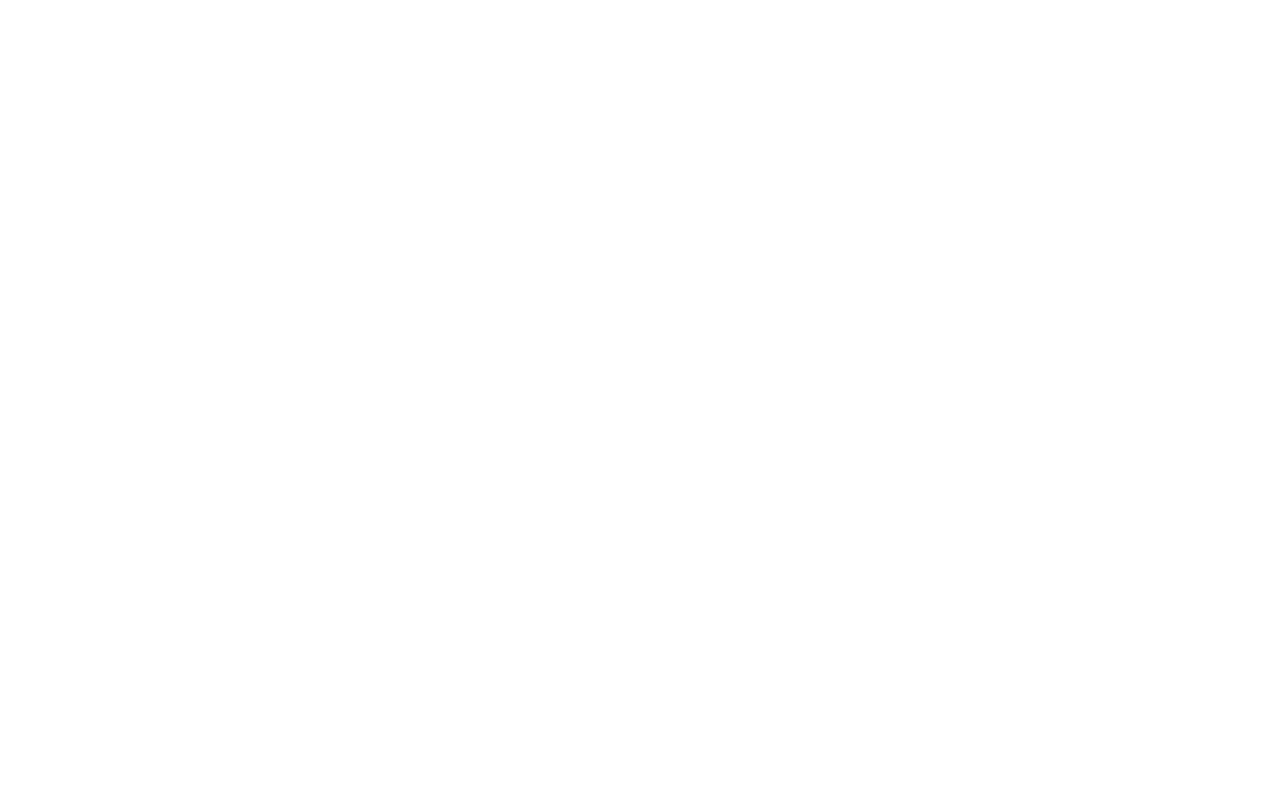
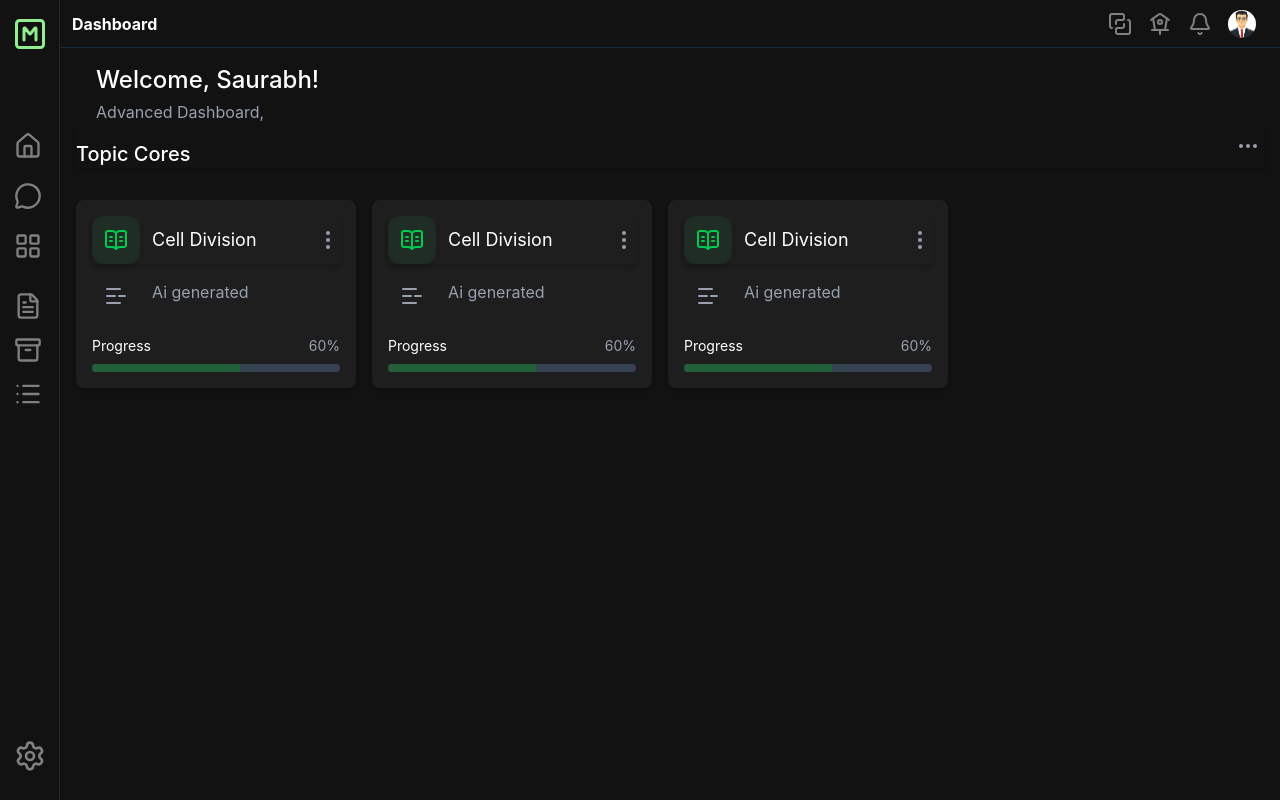
Before and after one commit to Dev-Saurabh-K/memora, a React (Vite) app: page /home in a window 1280 px wide. Before the commit this address had no page. Built offline with nearby package versions, Linux system fonts and the light colour scheme.

Commit message:
Add Home page and related components; update routing and sidebar links

```diff
--- a/src/App.jsx
+++ b/src/App.jsx
@@ -3,6 +3,7 @@
 import Dashboard from "./dashboard";
 import Page2 from './Pages/Page2/page2'
 import Chat from './Pages/chat/chatLayout'
+import Home from './Pages/homePage/home'
 function App() {
 
   return (
@@ -10,6 +11,7 @@
     <Route path="/" element={<Dashboard />} />
     <Route path="/page2" element={<Page2 />} />
     <Route path="/chat" element={<Chat />} />
+    <Route path="/home" element={<Home />} />
     </Routes>
   )
 }
--- a/src/Pages/Page2/SideBarButtons.jsx
+++ b/src/Pages/Page2/SideBarButtons.jsx
@@ -14,7 +14,12 @@
 
 
                 <div className='lg:mt-20 mt-15 mb-8 flex flex-col px-2 gap-4'>
-                    <button className='cursor-pointer hover:scale-120 transition duration-300'><Home size={23} color="gray" className='lg:w-8 lg:h-7' /> </button>
+
+                    <Link to="/home">
+                    <button className='cursor-pointer hover:scale-120 transition duration-300'>
+                        <Home size={23} color="gray" className='lg:w-8 lg:h-7' />
+                    </button>
+                    </Link>
 
                     <Link to="/chat">
                     <button className='cursor-pointer hover:scale-120 transition duration-300'><MessageCircle size={23} color="gray" className='lg:w-8 lg:h-7' />
--- a/src/Pages/chat/chatLayout.jsx
+++ b/src/Pages/chat/chatLayout.jsx
@@ -1,4 +1,4 @@
-import React, { useState } from 'react';
+import  { useState } from 'react';
 import Sidebar from "../../pages/page2/Sidebar";
 import Navbar from "../../pages/page2/Navbar";
 import Logo from "../../logo";
--- /dev/null
+++ b/src/Pages/homePage/Card.jsx
@@ -0,0 +1,51 @@
+import {BookOpenText,EllipsisVertical,ListMinus} from 'lucide-react';
+import Progress from './Progress';
+import Button from '@mui/material/Button';
+import LearningBtn from './LearningBtn';
+
+
+
+export default function Card({ title, subtitle, progress }) {
+    return (
+        <div className='bg-[#1e1e1e] hover:border hover:border-green-600 group hover:bg-[#1f2d25] rounded-lg p-4 text-white w-70 h-auto mt-4 shadow-md '>
+
+            <div>
+                <div className='flex items-center gap-3 h-auto shadow-md'>
+                <button className='bg-[#1f2d25] p-3 rounded-xl shadow-md'>
+                    <BookOpenText
+                className='w-6 h-6 text-green-500 '/></button>
+                 <p className='text-lg'> Cell Division</p>
+
+
+                 <button className='ml-auto '>
+                    <EllipsisVertical className='w-6 h-6 text-gray-400'/>
+                 </button>
+
+
+                </div>
+
+                <div className='flex items-center gap-3 h-auto '>
+                 <button className=' p-3 mt-2'>
+                    <ListMinus className='w-6 h-6 text-gray-400'/></button>
+                <p className='text-gray-400 '>Ai generated</p>
+                </div>
+
+
+         <div className='relative group mt-4 '>
+
+          <div className='group-hover:hidden'>
+            <Progress />
+         </div>
+
+
+        <div className='hidden group-hover:block ml-5 '>
+            <LearningBtn />
+        </div>
+
+        </div>
+
+        </div>
+
+        </div>
+    )
+}
--- /dev/null
+++ b/src/Pages/homePage/DasNavbar.jsx
@@ -0,0 +1,18 @@
+import React from "react";
+import NavbarButtons from "../../Pages/page2/NavbarButtons";
+import ProfileSec from "../../Pages/page2/ProfileSec";
+export default function DasNavbar() {
+    return (
+        <>
+        <div className='pl-3 pr-6 h-12 w-full flex justify-between items-center border-b border-gray-800 text-white'>
+                <p className="font-bold">Dashboard</p>
+         <div className='  flex gap-4 text-center' >
+
+        <NavbarButtons/>
+        <ProfileSec/>
+
+    </div>
+    </div>
+    </>
+    )
+}
--- /dev/null
+++ b/src/Pages/homePage/LearningBtn.jsx
@@ -0,0 +1,10 @@
+
+
+export default function LearningBtn() {
+    return (
+        <button
+        //  onClick={}
+        className="bg-[#245f3b] hover:bg-[#419360] text-[#000000]
+        font-bold py-3 px-12 rounded-xl text-base tracking-wide transition-colors shadow-lg" >Start Learning</button>
+    )
+}
--- /dev/null
+++ b/src/Pages/homePage/Progress.jsx
@@ -0,0 +1,18 @@
+
+export default function Progress() {
+    return (
+          <div className='mt-4'>
+    <div className='flex justify-between text-sm mb-2'>
+        <p>Progress</p>
+        <p className='text-gray-400'>60%</p>
+    </div>
+
+    <div className='w-full bg-gray-700 rounded-full h-2'>
+        <div
+            className='bg-[#245f3b] h-2 rounded-full'
+            style={{ width: '60%' }}
+        ></div>
+    </div>
+</div>
+    )
+}
--- /dev/null
+++ b/src/Pages/homePage/home.jsx
@@ -0,0 +1,62 @@
+import React from "react";
+import Sidebar from "../../Pages/page2/Sidebar";
+import DasNavbar from "./DasNavbar";
+import Card from "./Card";
+import {Ellipsis} from 'lucide-react';
+
+export default function Home() {
+       const cards = [
+    {
+      title: "Cell Division",
+      subtitle: "AI generated",
+      progress: 60
+    },
+    {
+      title: "Plant Biology",
+      subtitle: "AI generated",
+      progress: 80
+    },
+    {
+      title: "Human Anatomy",
+      subtitle: "AI generated",
+      progress: 45
+    }
+  ];
+
+    return (
+        <div className='h-screen bg-[#121212] flex'>
+            <Sidebar />
+
+            <div className='flex-1 flex flex-col'>
+
+                <DasNavbar />
+
+                <div className='flex-1 p-4 flex flex-col overflow-hidden '>
+
+                    <div className="ml-5">
+                    <h1 className="text-white font-medium text-2xl">Welcome, Saurabh!</h1>
+                     <p className="text-gray-400 mt-1 ">Advanced Dashboard,</p>
+                     </div>
+
+                     <div className="flex items-center gap-3 h-auto shadow-md">
+                     <h1 className="text-white text-xl mt-4 font-medium">Topic Cores</h1>
+                     <button className="ml-auto mr-1"> <Ellipsis className="w-6 h-6 text-gray-400 "/></button>
+                    </div>
+
+                <div className="flex flex-wrap gap-4 mt-4">
+                {cards.map((card, index) => (
+            <Card
+            key={index}
+            title={card.title}
+            subtitle={card.subtitle}
+            progress={card.progress}
+          />
+           ))}
+         </div>
+
+             </div>
+            </div>
+        </div>
+
+    )
+}
```
